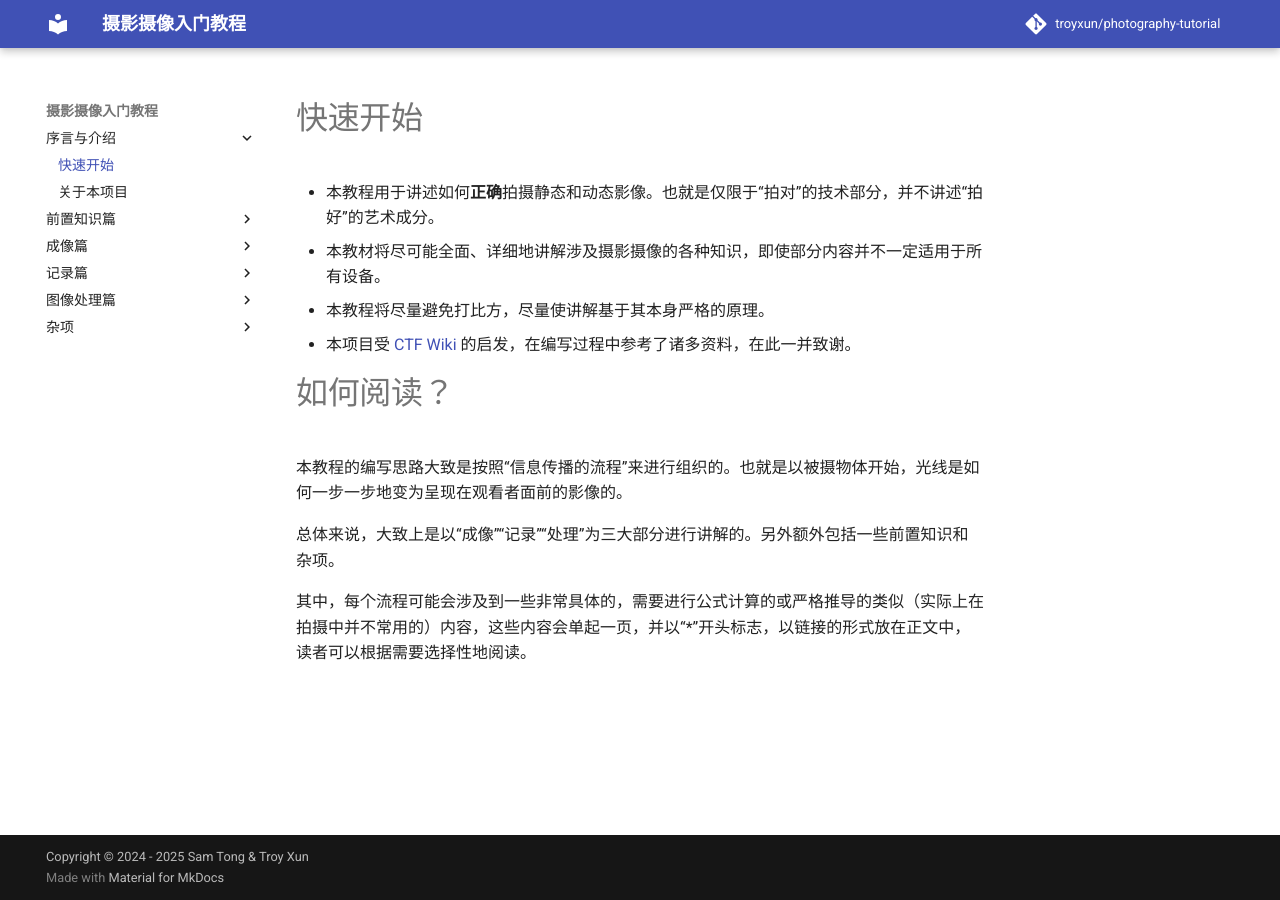
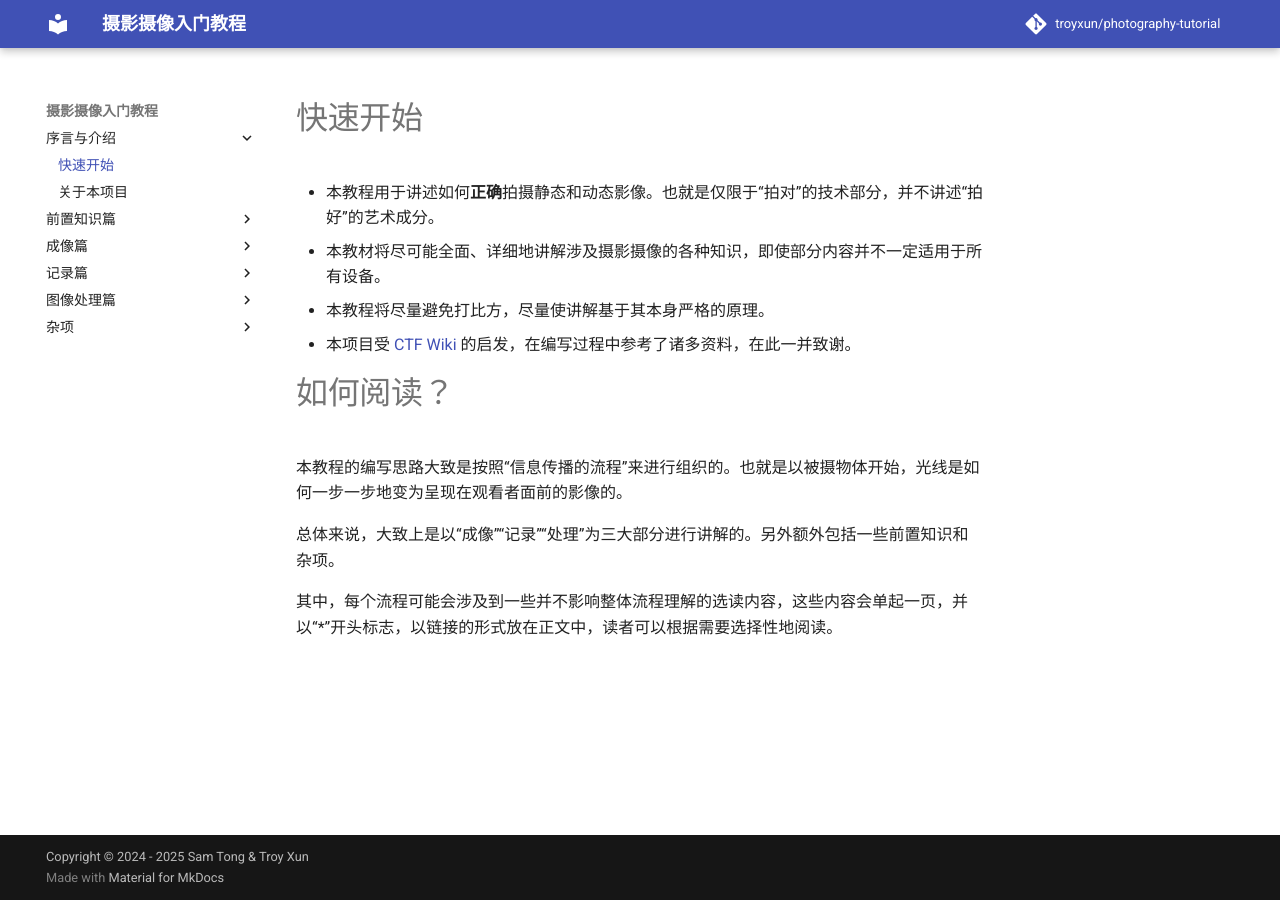
Before and after one commit to troyxun/photography-tutorial, an MkDocs documentation site: the page built from docs/index.md, in a window 1280 px wide. Built offline with MkDocs 1.6.1 and Material for MkDocs 9.7.7, drawn with Linux system fonts in a browser that asks for light colours; comment, search, counter and statistics services are not loaded.

Commit message:
fix bugs

```diff
--- a/docs/index.md
+++ b/docs/index.md
@@ -11,4 +11,4 @@
 
 总体来说，大致上是以“成像”“记录”“处理”为三大部分进行讲解的。另外额外包括一些前置知识和杂项。
 
-其中，每个流程可能会涉及到一些非常具体的，需要进行公式计算的或严格推导的类似（实际上在拍摄中并不常用的）内容，这些内容会单起一页，并以“*”开头标志，以链接的形式放在正文中，读者可以根据需要选择性地阅读。
+其中，每个流程可能会涉及到一些并不影响整体流程理解的选读内容，这些内容会单起一页，并以“*”开头标志，以链接的形式放在正文中，读者可以根据需要选择性地阅读。
```
Also changed, not shown: docs/camera.md (+1 -1 lines), docs/lens.md (+1 -1 lines), 1 other file.
